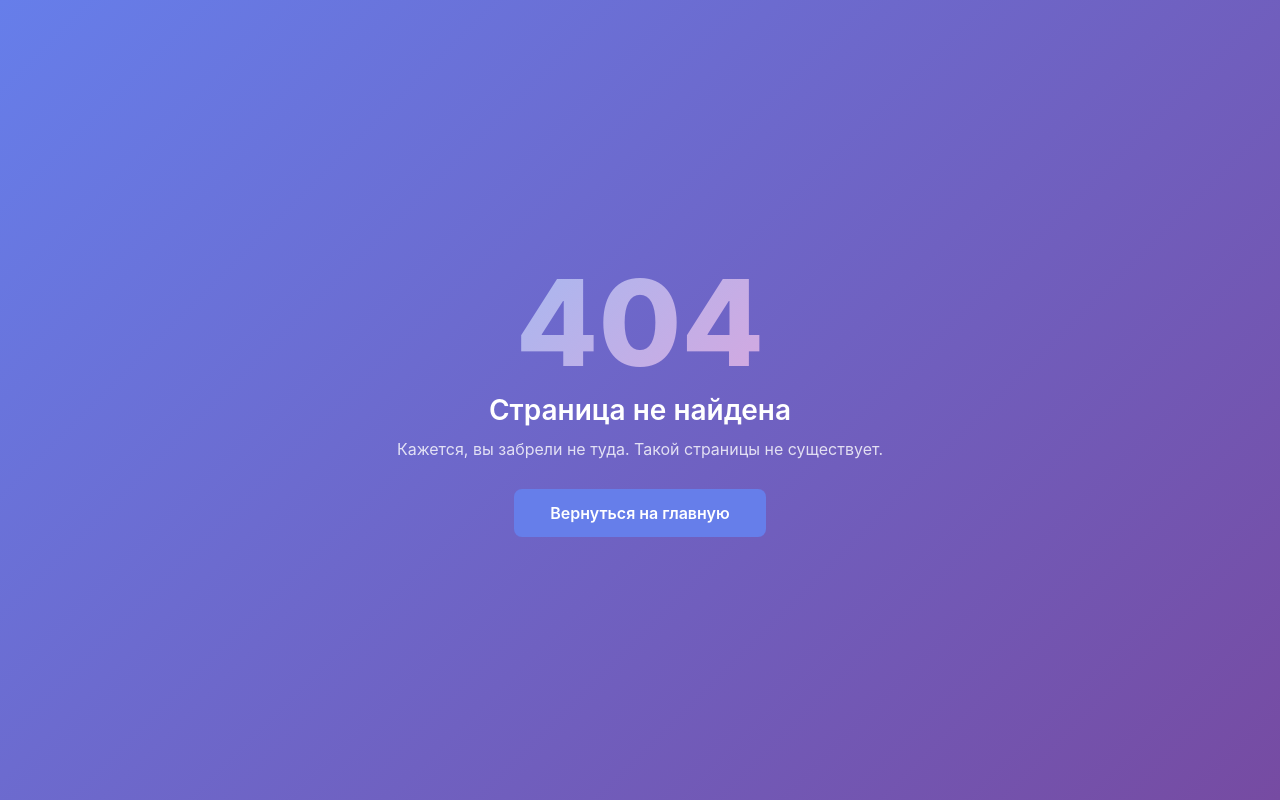
After one commit to Duzer61/career_tracker, a FastAPI app: template app/templates/404.html in a window 1280 px wide. The commit adds this page. Run offline with FastAPI, Linux system fonts and the light colour scheme; the template is opened without the code that fills it, so the values that code supplies are empty; parts of the project's set-up code (start-up, migrations or seed data) failed here and were passed over.

Commit message:
added 404 page

```diff
--- a/app/static/styles.css
+++ b/app/static/styles.css
@@ -637,6 +637,49 @@ header h1 {
     display: none;
 }
 
+/* Error page (404) */
+.error-page {
+    display: flex;
+    flex-direction: column;
+    justify-content: center;
+    align-items: center;
+    min-height: 100vh;
+    padding: 40px 20px;
+    text-align: center;
+}
+
+.error-code {
+    font-size: 120px;
+    font-weight: 800;
+    background: linear-gradient(135deg, #a8b8f0 0%, #d4a8e0 100%);
+    -webkit-background-clip: text;
+    -webkit-text-fill-color: transparent;
+    background-clip: text;
+    line-height: 1;
+    margin-bottom: 10px;
+}
+
+.error-message {
+    font-size: 28px;
+    font-weight: 600;
+    color: #fff;
+    margin-bottom: 12px;
+}
+
+.error-description {
+    font-size: 16px;
+    color: rgba(255, 255, 255, 0.8);
+    margin-bottom: 30px;
+}
+
+.error-btn {
+    display: inline-block;
+    width: auto;
+    padding: 14px 36px;
+    text-decoration: none;
+    font-size: 16px;
+}
+
 /* Increased spacing for confirmation modal headings */
 #logout-modal .modal-content h2,
 #delete-modal .modal-content h2 {
--- /dev/null
+++ b/app/templates/404.html
@@ -0,0 +1,18 @@
+<!DOCTYPE html>
+<html lang="ru">
+<head>
+    <meta charset="UTF-8">
+    <meta name="viewport" content="width=device-width, initial-scale=1.0">
+    <title>404 — Страница не найдена | Career Tracker</title>
+    <link rel="stylesheet" href="/static/styles.css">
+    <link rel="icon" type="image/x-icon" href="/static/favicon.ico">
+</head>
+<body>
+    <div class="error-page">
+        <h1 class="error-code">404</h1>
+        <p class="error-message">Страница не найдена</p>
+        <p class="error-description">Кажется, вы забрели не туда. Такой страницы не существует.</p>
+        <a href="/" class="btn-primary error-btn">Вернуться на главную</a>
+    </div>
+</body>
+</html>
--- a/main.py
+++ b/main.py
@@ -41,6 +41,13 @@ app.mount("/static", StaticFiles(directory="app/static"), name="static")
 templates = Jinja2Templates(directory="app/templates")
 
 
+@app.exception_handler(404)
+async def not_found_handler(request: Request, exc):
+    return templates.TemplateResponse(
+        name="404.html", context={"request": request}, request=request, status_code=404
+    )
+
+
 @app.get("/", response_class=HTMLResponse)
 async def read_root(request: Request):
     return templates.TemplateResponse(
```
